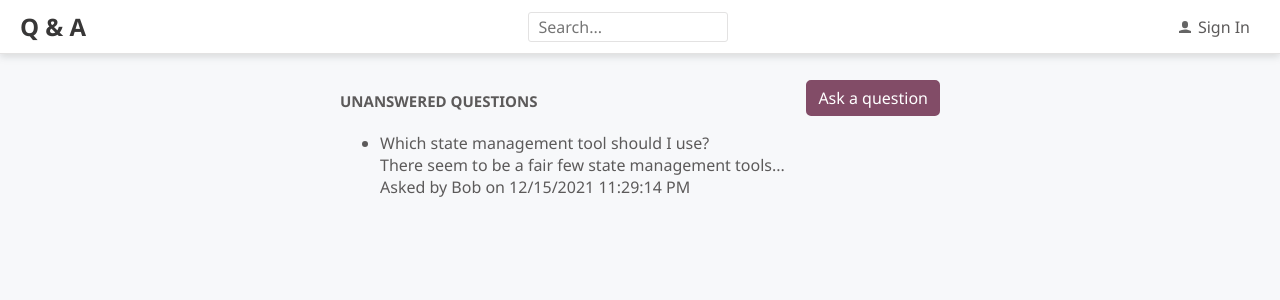
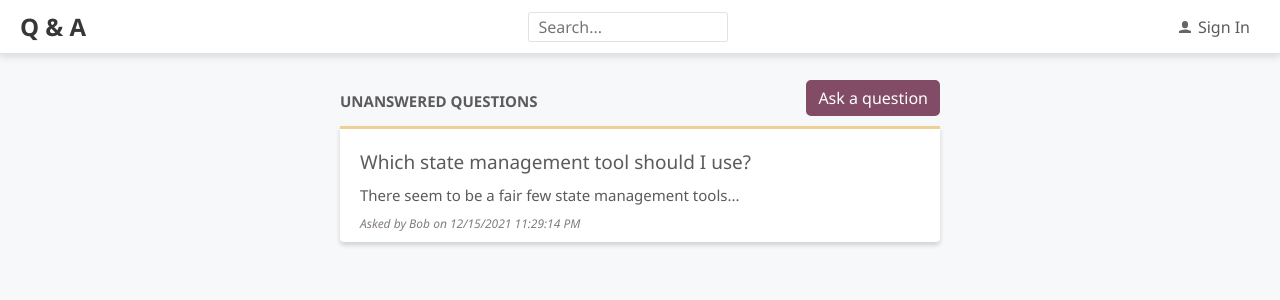
Before and after one commit to istewart22/QandA, a React (Create React App) app in the folder frontend/: page / in a window 1280 px wide. Shown: the top 300 px of the page. Built offline with nearby package versions, Linux system fonts and the light colour scheme.

Commit message:
Complete the styling updates

```diff
--- a/frontend/src/Question.tsx
+++ b/frontend/src/Question.tsx
@@ -1,3 +1,6 @@
+/** @jsxImportSource @emotion/react */
+import { css } from '@emotion/react';
+import { gray2, gray3 } from './Styles';
 import React from 'react';
 import { QuestionData } from './QuestionData';
 
@@ -7,16 +10,39 @@
 }
 
 export const Question = ({ data, showContent = true }: Props) => (
-  <div>
-    <div>{data.title}</div>
+  <div
+    css={css`
+      padding: 10px 0px;
+    `}
+  >
+    <div
+      css={css`
+        padding: 10px 0px;
+        font-size: 19px;
+      `}
+    >
+      {data.title}
+    </div>
     {showContent && (
-      <div>
+      <div
+        css={css`
+          padding-bottom: 10px;
+          font-size: 15px;
+          color: ${gray2};
+        `}
+      >
         {data.content.length > 50
           ? `${data.content.substring(0, 50)}...`
           : data.content}
       </div>
     )}
-    <div>{`Asked by ${
+    <div
+      css={css`
+        font-size: 12px;
+        font-style: italic;
+        color: ${gray3};
+      `}
+    >{`Asked by ${
       data.userName
     } on ${data.created.toLocaleDateString()} ${data.created.toLocaleTimeString()}`}</div>
   </div>
--- a/frontend/src/QuestionList.tsx
+++ b/frontend/src/QuestionList.tsx
@@ -1,3 +1,6 @@
+/** @jsxImportSource @emotion/react */
+import { css } from '@emotion/react';
+import { accent2, gray5 } from './Styles';
 import React from 'react';
 import { QuestionData } from './QuestionData';
 import { Question } from './Question';
@@ -7,9 +10,29 @@
 }
 
 export const QuestionList = ({ data }: Props) => (
-  <ul>
+  <ul
+    css={css`
+      list-style: none;
+      margin: 10px 0 0 0;
+      padding: 0px 20px;
+      background-color: #fff;
+      border-bottom-left-radius: 4px;
+      border-bottom-right-radius: 4px;
+      border-top: 3px solid ${accent2};
+      box-shadow: 0 3px 5px 0 rgba(0, 0, 0, 0.16);
+    `}
+  >
     {data.map((question) => (
-      <li key={question.questionId}>
+      <li
+        key={question.questionId}
+        css={css`
+          border-top: 1px solid ${gray5};
+
+          :first-of-type {
+            border-top: none;
+          }
+        `}
+      >
         <Question data={question} />
       </li>
     ))}
```
